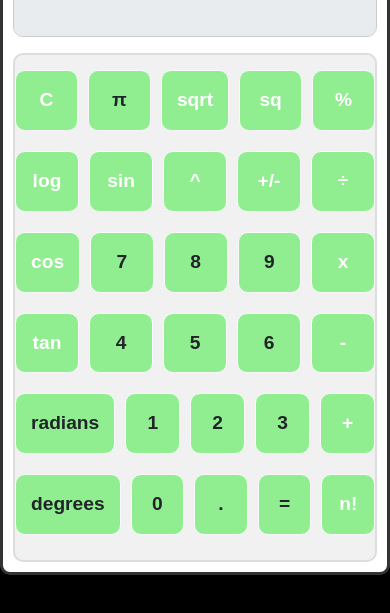
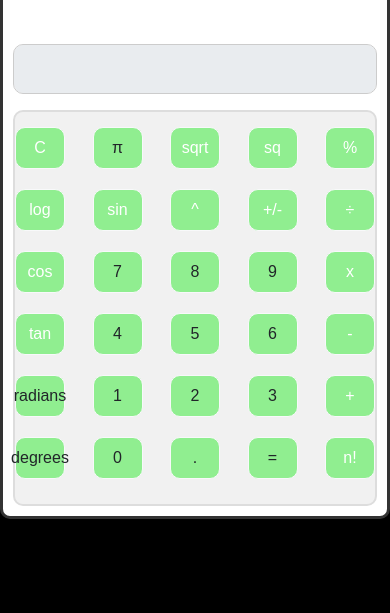
Before and after one commit to GeetanjaliTest/Session54-Bootstrap-ScientificCalculator, a plain HTML site: page index.html in a window 390 px wide. Shown: the part 195-808 px from the top of the page. Drawn offline with nearby package versions, Linux system fonts and the light colour scheme.

Commit message:
modified

```diff
--- a/style.css
+++ b/style.css
@@ -1,9 +1,9 @@
 /* Global styles */
 body {
     background-color: black !important;
-    font-family: 'Arial', sans-serif;
+    font-family: 'Raleway', sans-serif;
     color: #333;
-    margin: 0; /* Remove default margins to avoid overflow */
+    margin: 0;
     padding: 0;
     display: flex;
     justify-content: center;
@@ -14,7 +14,6 @@ body {
   #container {
     max-width: 400px;
     width: 100%; /* Allow the container to resize on smaller screens */
-    max-height: 700px !important;
     margin: 20px auto;
     padding: 20px;
     border: 3px solid #333;
@@ -25,7 +24,7 @@ body {
   }
 
   h1 {
-    font-size: 2.5rem;
+    font-size: 1.5rem; /* Adjusted to make the title smaller */
     font-weight: bold;
     text-align: center;
     margin-bottom: 20px;
@@ -38,9 +37,10 @@ body {
     text-align: right;
     background-color: #e9ecef;
     border: 1px solid #ccc;
-    padding: 20px;
+    padding: 10px;
     color: #333;
     border-radius: 10px;
+    margin-bottom: 10px; /* Space between the display and buttons */
   }
 
   #buttons-container {
@@ -60,19 +60,22 @@ body {
 
   .col {
     padding: 5px; /* Add padding to columns */
+    display: flex;
+    justify-content: center;
   }
 
   /* Buttons */
   .button {
-    font-size: 1.5rem;
-    font-weight: bold;
+    font-size: 0.9rem; /* Reduce the font size */
     text-align: center;
-    padding: 20px;
+    padding: 8px 10px; /* Reduce padding for smaller buttons */
     margin: 5px;
     border-radius: 10px;
     cursor: pointer;
     background-color: lightgreen !important;
-    flex-grow: 1; /* Allow buttons to grow and take space equally */
+    width: 100%; /* Make buttons fill available space */
+    max-width: 60px; /* Set max width to avoid excessive growth */
+    box-sizing: border-box; /* Ensure padding doesn't overflow the container */
   }
 
   .button:hover {
@@ -127,8 +130,8 @@ body {
   /* Fix layout distortion on GitHub Pages */
   @media (max-width: 576px) {
     #container {
-      max-width: 100%; /* Make sure container width is responsive on small screens */
-      padding: 10px; /* Reduce padding for smaller screens */
+      max-width: 100%;
+      padding: 10px;
     }
 
     h1 {
@@ -136,8 +139,9 @@ body {
     }
 
     .button {
-      padding: 15px; /* Adjust button padding for small screens */
-      font-size: 1.2rem; /* Adjust font size of buttons */
+      padding: 8px 10px; /* Reduce button padding on mobile */
+      font-size: 1rem; /* Further reduce font size of buttons on mobile */
+      max-width: 50px; /* Set smaller max-width for mobile */
     }
 
     .row {
```
